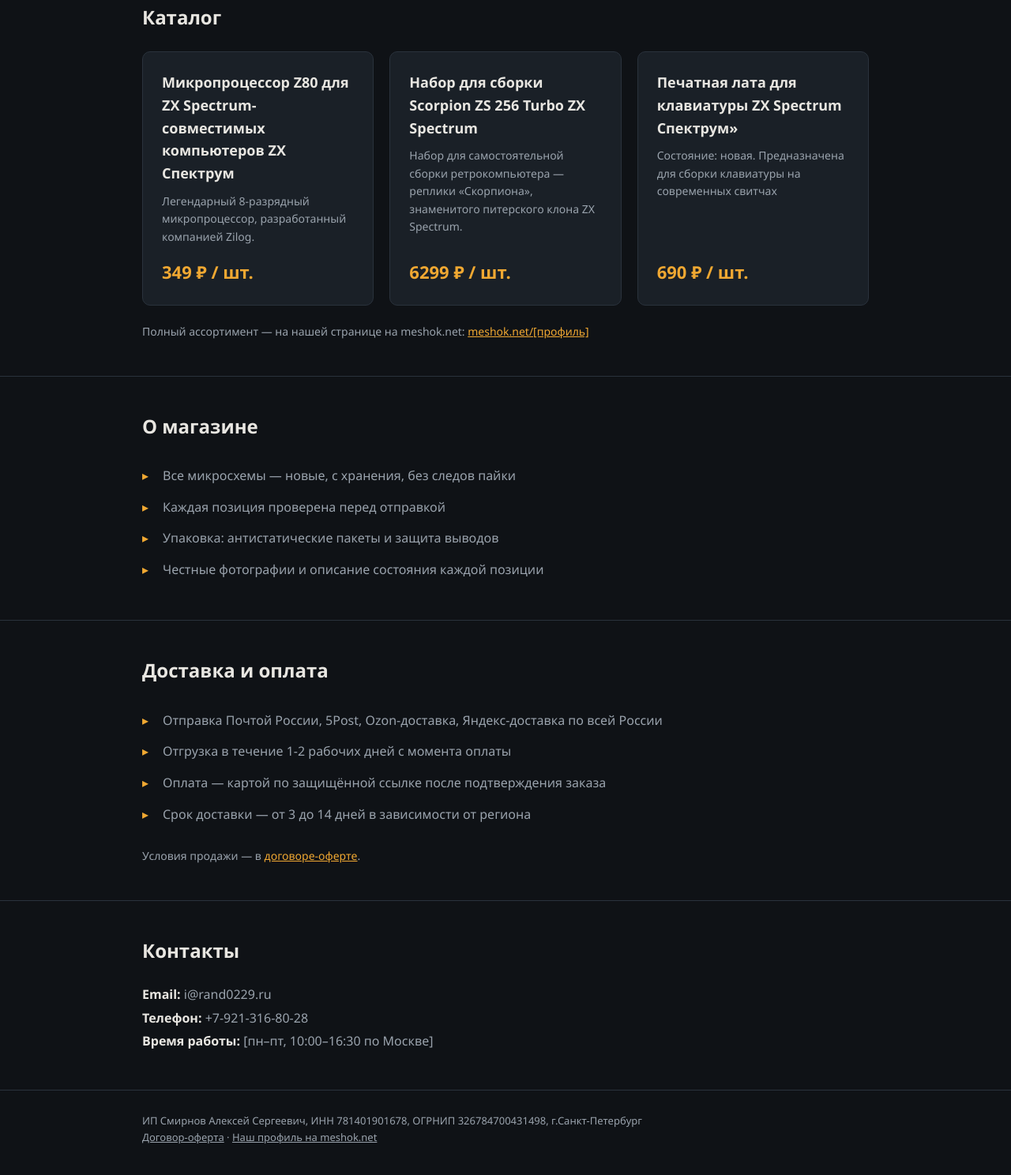
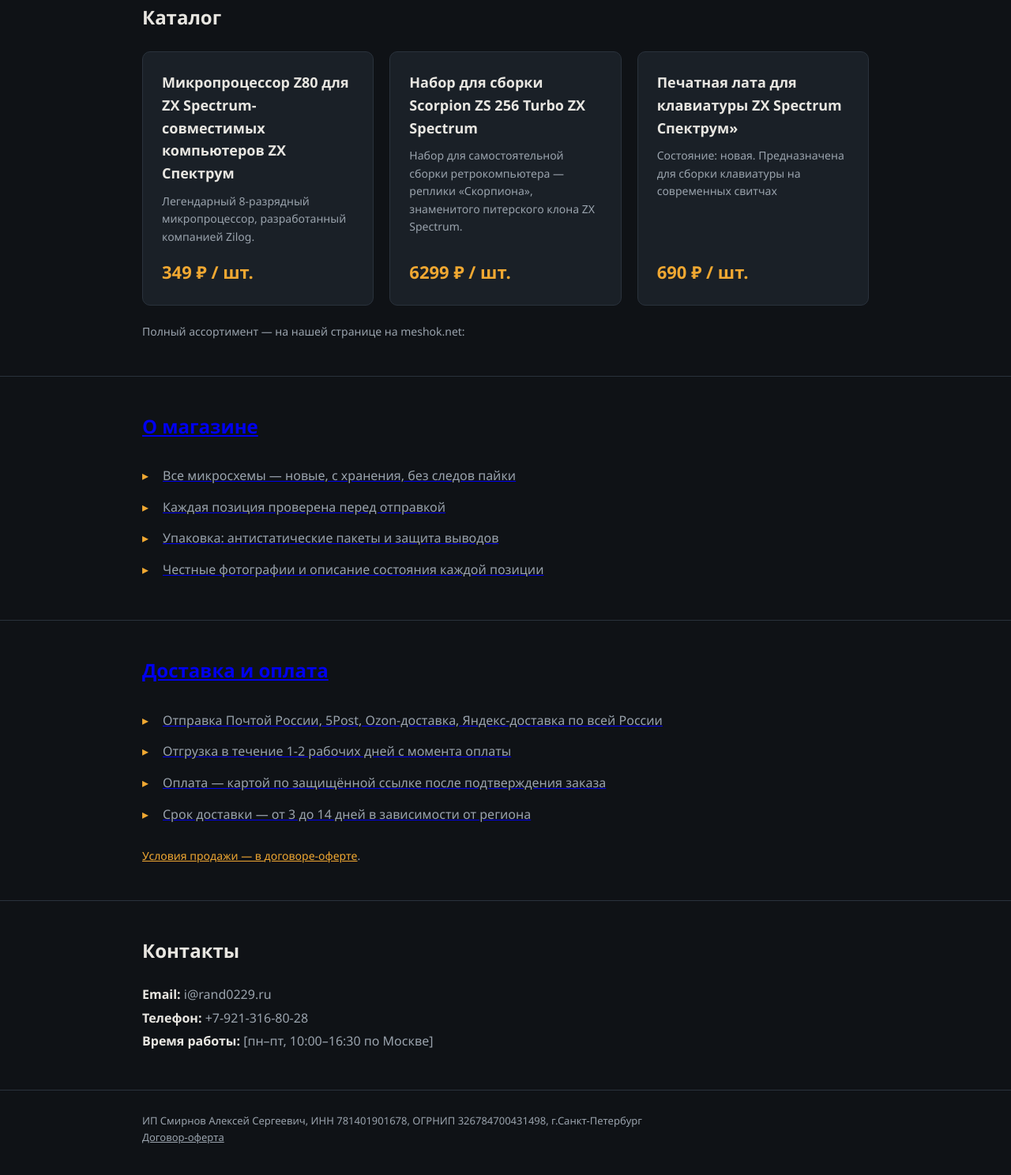
Before and after one commit to 0229rand-cell/zx-hobby, a plain HTML site: page index.html in a window 1280 px wide. Shown: the part 480-1968 px from the top of the page at 79% size. Drawn offline with Linux system fonts and the light colour scheme.

Commit message:
Update index.html

```diff
--- a/index.html
+++ b/index.html
@@ -107,7 +107,7 @@
         <div class="price">690 ₽ / шт.</div>
       </div>
     </div>
-    <p class="note">Полный ассортимент — на нашей странице на meshok.net: <a href="[ссылка на профиль meshok]">meshok.net/[профиль]</a></p>
+    <p class="note">Полный ассортимент — на нашей странице на meshok.net: <a href=https://meshok.net/item/369495968</a></p>
   </div>
 </section>
 
@@ -148,7 +148,7 @@
 <footer>
   <div class="wrap">
     ИП Смирнов Алексей Сергеевич, ИНН 781401901678, ОГРНИП 326784700431498, г.Санкт-Петербург<br>
-    <a href="offer.html">Договор-оферта</a> · <a href="[ссылка на профиль meshok]">Наш профиль на meshok.net</a>
+    <a href="offer.html">Договор-оферта</a>
   </div>
 </footer>
 
```
